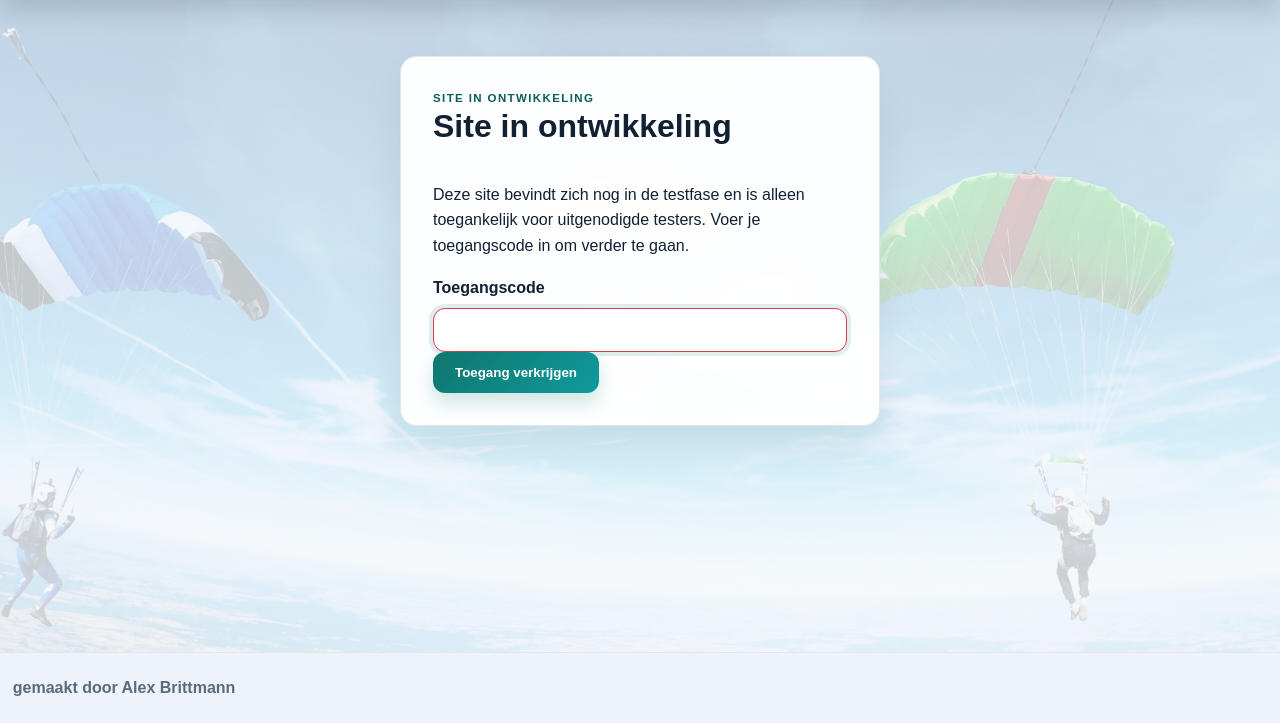
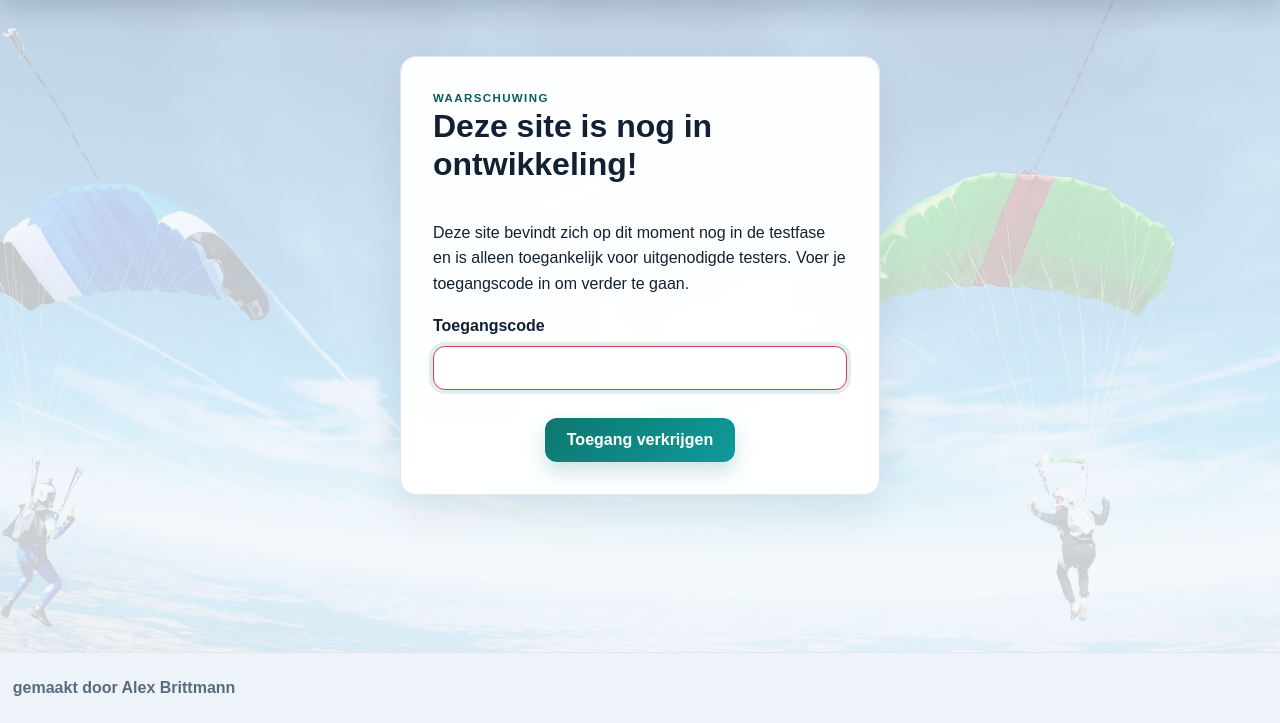
Before and after one commit to Ultimatevirus/skydive-theorie, a Flask app: page /access-gate in a window 1280 px wide. Shown: the part 77-800 px from the top of the page. Run offline with Flask 3, Linux system fonts and the light colour scheme.

Commit message:
Styling fixes an deadlock issue fix

```diff
--- a/gunicorn_config.py
+++ b/gunicorn_config.py
@@ -24,7 +24,7 @@ _metar_refresh_stop = Event()
 _metar_refresh_thread = None
 
 
-def on_starting(server):
+def when_ready(server):
 	global _metar_refresh_thread
 	if os.environ.get('KNMI_METAR_REFRESH', '1').lower() not in {'0', 'false', 'no'}:
 		_metar_refresh_thread = Thread(
--- a/static/style.css
+++ b/static/style.css
@@ -550,6 +550,8 @@ button,
     border-radius: 12px;
     text-decoration: none;
     transition: transform 0.2s ease, box-shadow 0.2s ease;
+    font-family: inherit;
+    font-size: 1rem;
     font-weight: 700;
     border: none;
     cursor: pointer;
@@ -764,6 +766,11 @@ textarea {
 
 .home-card .button-row {
     justify-content: center;
+}
+
+.gate-card .button-row {
+    justify-content: center;
+    margin-top: 10px;
 }
 
 .choice-grid {
--- a/templates/gate.html
+++ b/templates/gate.html
@@ -21,15 +21,15 @@
 
     <main class="page-shell">
         <div class="container">
-            <div class="card" style="max-width: 480px; margin: 0 auto;">
+            <div class="card gate-card" style="max-width: 480px; margin: 0 auto;">
                 <div class="page-header">
                     <div>
-                        <p class="eyebrow">{{ t('Site in ontwikkeling') }}</p>
-                        <h1>{{ t('Site in ontwikkeling') }}</h1>
+                        <p class="eyebrow">{{ t('Waarschuwing') }}</p>
+                        <h1>{{ t('Deze site is nog in ontwikkeling!') }}</h1>
                     </div>
                 </div>
 
-                <p>{{ t('Deze site bevindt zich nog in de testfase en is alleen toegankelijk voor uitgenodigde testers. Voer je toegangscode in om verder te gaan.') }}</p>
+                <p>{{ t('Deze site bevindt zich op dit moment nog in de testfase en is alleen toegankelijk voor uitgenodigde testers. Voer je toegangscode in om verder te gaan.') }}</p>
 
                 {% if error %}
                     <div class="error-box">
@@ -37,7 +37,7 @@
                     </div>
                 {% endif %}
 
-                <form method="POST" action="{{ url_for('access_gate') }}">
+                <form method="POST" action="{{ url_for('access_gate') }}" class="form">
                     <input type="hidden" name="next" value="{{ next }}">
                     <div class="field-group">
                         <label for="code">{{ t('Toegangscode') }}</label>
```
